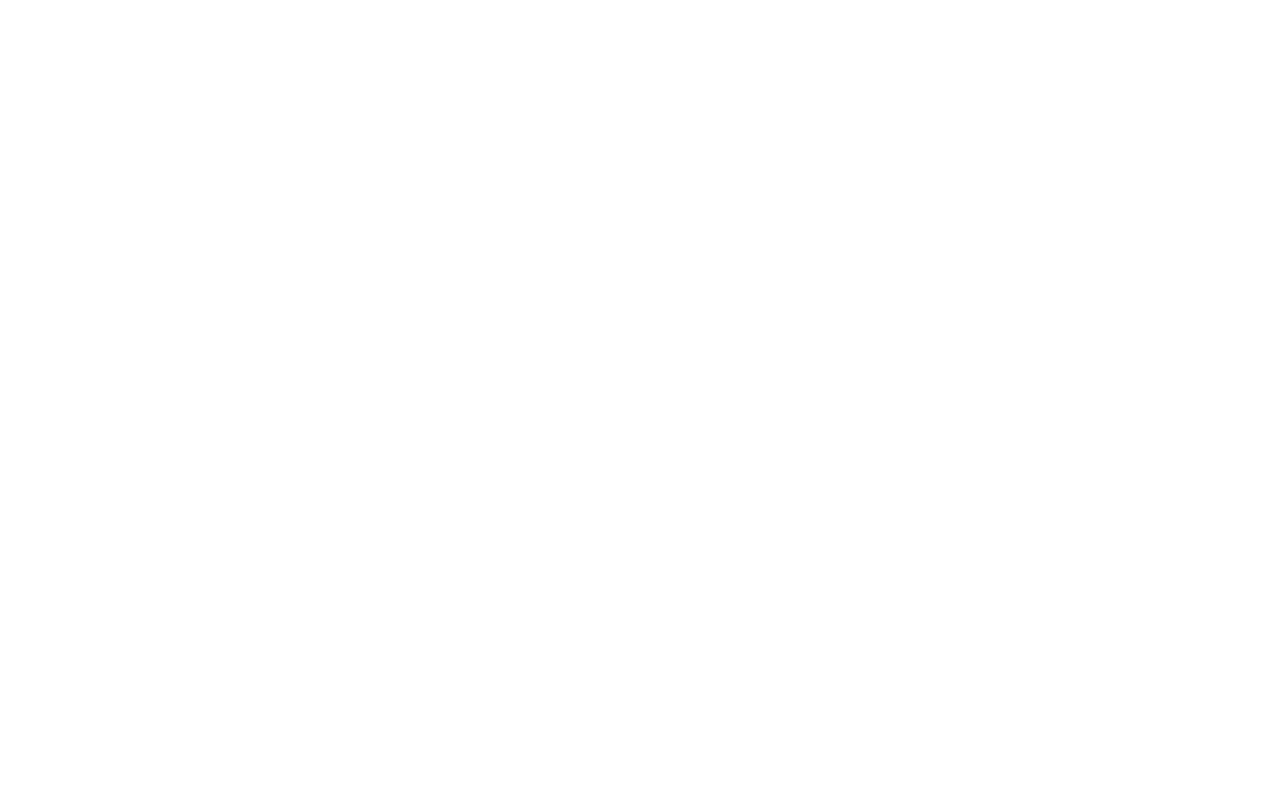
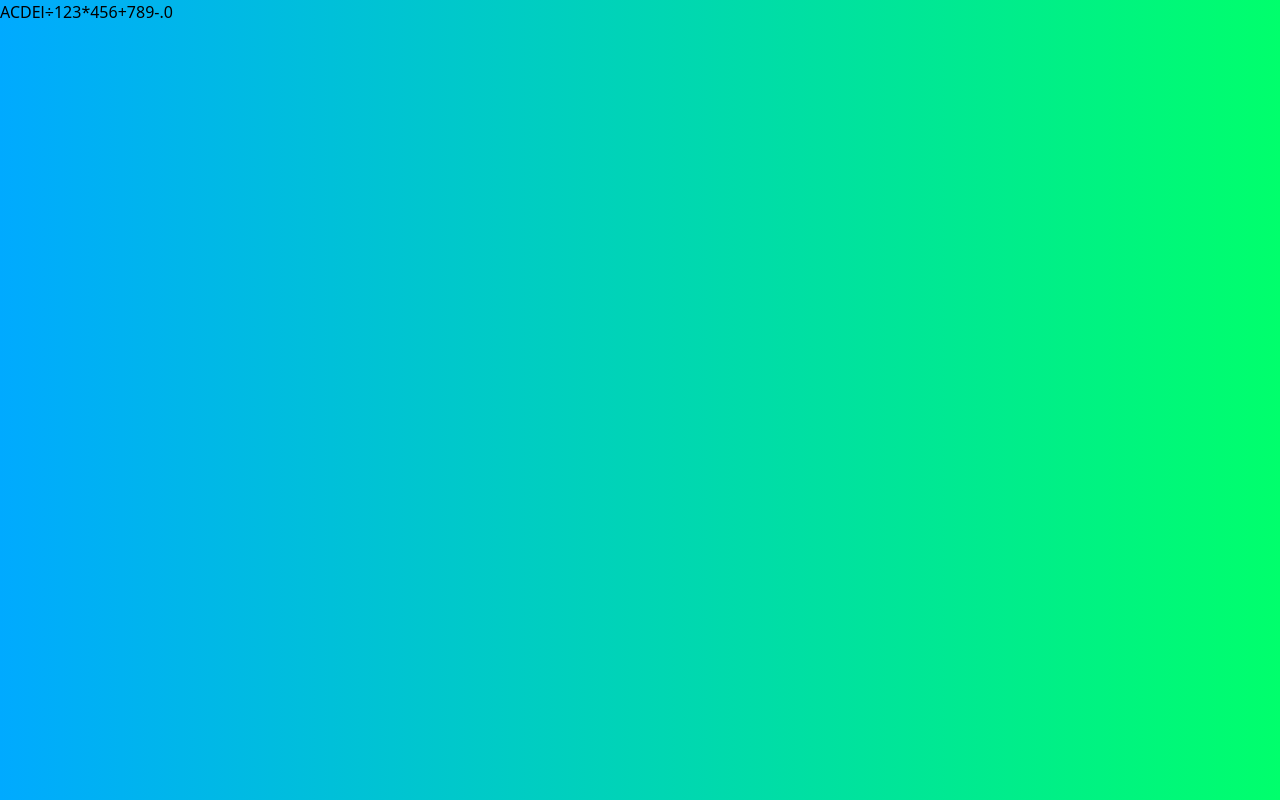
Before and after one commit to MetiPasha/Calculate-React, a React (Vite) app in the folder my-project/: page / in a window 1280 px wide. Built offline with nearby package versions, Linux system fonts and the light colour scheme.

Commit message:
in app.jsx we put buttons

```diff
--- a/my-project/src/App.jsx
+++ b/my-project/src/App.jsx
@@ -3,7 +3,23 @@
 function App() {
   return (
     <div>
-      <div></div>
+      <button>AC</button>
+      <button>DEl</button>
+      <button>&divide;</button>
+      <button>1</button>
+      <button>2</button>
+      <button>3</button>
+      <button>*</button>
+      <button>4</button>
+      <button>5</button>
+      <button>6</button>
+      <button>+</button>
+      <button>7</button>
+      <button>8</button>
+      <button>9</button>
+      <button>-</button>
+      <button>.</button>
+      <button>0</button>
     </div>
   );
 }
```
